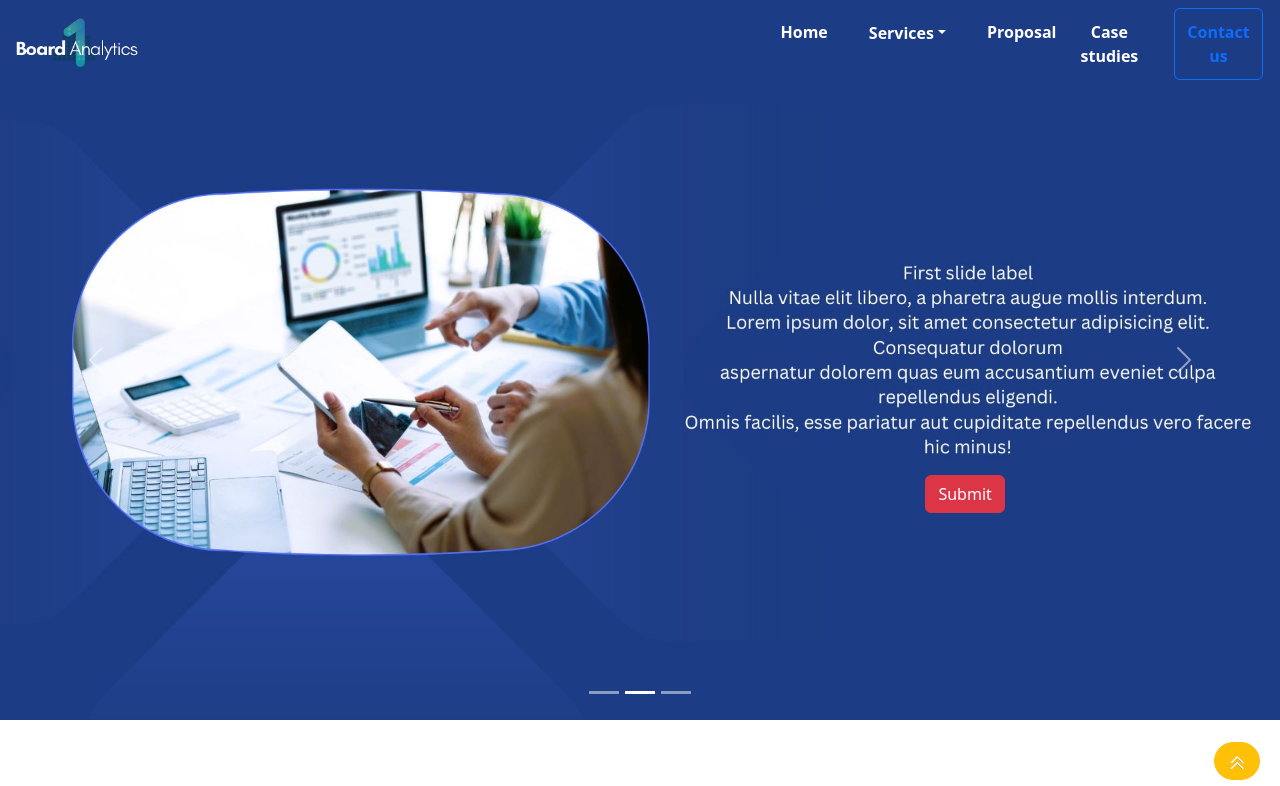
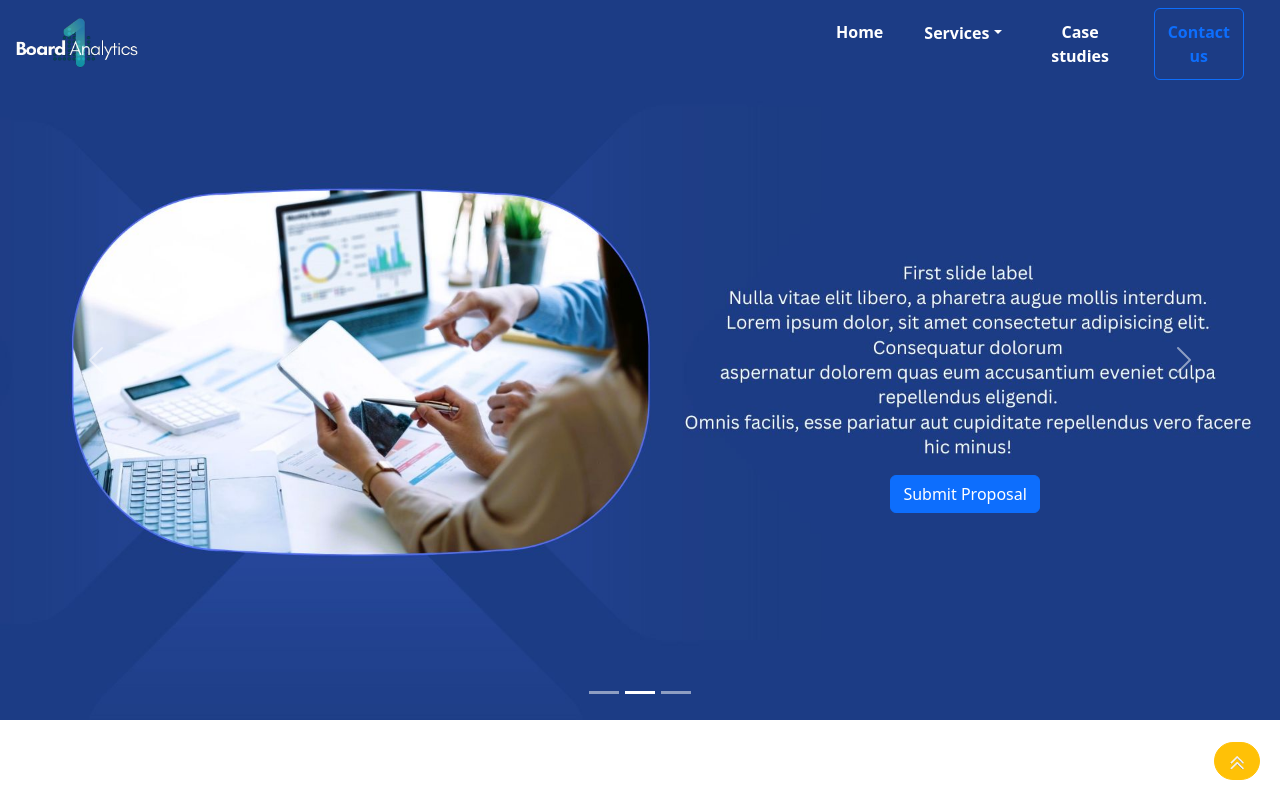
Before and after one commit to Sasijaya2112/one-board-analytics, a React (Create React App) app: page / in a window 1280 px wide. Shown: the top 786 px of the page. Built offline with nearby package versions, Linux system fonts and the light colour scheme.

Commit message:
slide, request form and some other changes

```diff
--- a/package.json
+++ b/package.json
@@ -43,6 +43,6 @@
     ]
   },
   "devDependencies": {
-    "gh-pages": "^6.0.0"
+    "gh-pages": "^6.1.0"
   }
 }
--- a/src/App.css
+++ b/src/App.css
@@ -46,7 +46,7 @@
 }
 
 .navbar.active{
-  background: #1e1e1e;
+  background: rgba(25, 24, 24, 0.9);
   color:white;
 }
 
@@ -65,12 +65,12 @@
   margin-top: 3%;
 }
 
-#contact:hover{
+/* #contact:hover{
   border-radius: 30px;
   font-weight: bold;
-  background-color: rgb(157, 30, 30);
-  border-color: rgb(157, 30, 30);
-}
+  background-color: rgb(8, 107, 220);
+  border-color: rgb(8, 107, 220);
+} */
 
 #slide1{
   margin-top: -45%;
--- a/src/Footer.js
+++ b/src/Footer.js
@@ -7,12 +7,12 @@ import { Col, Row } from 'react-bootstrap';
 
 function Footer() {
   return (
-    <Navbar expand="lg" className="bg-dark lg">
+    <Navbar expand="lg" className="lg" style={{backgroundColor:'#383838'}}>
       <Container>
         <Navbar.Brand href="#home" style={{marginLeft: "0%", color:"white"}}>
         <Row ><Col sm={6} className='fs-6'><i class="bi bi-envelope-at-fill"></i> helloteam@1boardanalytics.com <br></br></Col></Row>
         <Row ><Col sm={6} className='fs-6'><i class="bi bi-geo-alt-fill"></i> London, UK & Chennai, India <br></br></Col></Row>
-        <Row ><Col sm={6} className='fs-6'><i class="bi bi-telephone-fill"></i> UK - +442045755555 & India - +919342311748<br></br></Col></Row>
+        <Row ><Col sm={6} className='fs-6'><i class="bi bi-telephone-fill"></i> UK:+442045755555 & India:+919342311748<br></br></Col></Row>
         </Navbar.Brand>
         <Navbar.Collapse id="basic-navbar-nav">
         </Navbar.Collapse>
--- a/src/RequestForm.js
+++ b/src/RequestForm.js
@@ -3,8 +3,19 @@ import Col from 'react-bootstrap/Col';
 import Form from 'react-bootstrap/Form';
 import Row from 'react-bootstrap/Row';
 import Container from 'react-bootstrap/Container';
+import React, { useState } from 'react';
+// import { Form } from 'react-bootstrap';
+
+
 
 function RequestForm() {
+
+  const [selectedOption, setSelectedOption] = useState('');
+
+  const handleSelectChange = (event) => {
+    setSelectedOption(event.target.value);
+  };
+
   return (
     <div id='proposal'>
     <Container fluid>
@@ -12,14 +23,14 @@ function RequestForm() {
         <h2 className='mt-3 mb-5 text-primary'>Request for Proposal</h2>
       <Row className="mb-3 sm-nowrap">
         <Col sm={6}>
-      <Form.Group controlId="formGridPassword">
-          <Form.Label style={{ textAlign: 'left', marginRight: '0' }}>Name</Form.Label>
+      <Form.Group controlId="formGridPassword" className='mt-2'>
+          {/* <Form.Label style={{ textAlign: 'left', marginRight: '0' }}>Name</Form.Label> */}
           <Form.Control type="text" placeholder="Enter Name"/>
         </Form.Group>
         </Col>
         <Col>
-        <Form.Group as={Col} controlId="formGridEmail">
-          <Form.Label>Email</Form.Label>
+        <Form.Group as={Col} controlId="formGridEmail" className='mt-2'>
+          {/* <Form.Label>Email</Form.Label> */}
           <Form.Control type="email" placeholder="Enter email" />
         </Form.Group>
         </Col>
@@ -27,14 +38,31 @@ function RequestForm() {
 
       <Row className="mb-3">
       <Col sm={6}>
-        <Form.Group as={Col} controlId="formGridEmail">
-          <Form.Label>Contact No.</Form.Label>
-          <Form.Control type="text" placeholder="Enter number" />
+        <Form.Group as={Col} controlId="formGridEmail" className='mt-3'>
+          {/* <Form.Label>Contact No.</Form.Label> */}
+          <Form.Control type="text" placeholder="Enter contact number" />
         </Form.Group>
         </Col>
         <Col>
-        <Form.Group as={Col} controlId="formGridPassword">
-          <Form.Label>Budget</Form.Label>
+        <Form>
+        <Form.Group controlId="exampleForm.SelectCustom" className='mt-3'>
+          {/* <Form.Label>Select an option</Form.Label> */}
+          <Form.Control as="select" onChange={handleSelectChange}>
+            <option value="">Choose Service</option>
+            <option value="option1">Data Analytics</option>
+            <option value="option2">Cloud Solution</option>
+            <option value="option3">Digital Marketing</option>
+            {/* Add more options as needed */}
+          </Form.Control>
+        </Form.Group>
+      </Form>
+      {/* {selectedOption && (
+        <p>Selected Option: {selectedOption}</p>
+      )} */}
+        </Col>
+        <Col>
+        <Form.Group as={Col} controlId="formGridPassword" className='mt-3'>
+          {/* <Form.Label>Budget</Form.Label> */}
           <Form.Control type="number" placeholder="Enter budget" />
         </Form.Group>
         </Col>
@@ -44,11 +72,11 @@ function RequestForm() {
               className="mb-3"
               controlId="exampleForm.ControlTextarea1"
             >
-              <Form.Label>Project description</Form.Label>
-              <Form.Control as="textarea" rows={3} />
+              {/* <Form.Label>Project description</Form.Label> */}
+              <Form.Control as="textarea" placeholder="Enter your query" rows={3} />
             </Form.Group>
 
-      <Button variant="danger" type="submit" className='mb-3 mt-3'>
+      <Button variant="primary" type="submit" className='mb-3 mt-3'>
         Submit
       </Button>
     </Form>
--- a/src/Servicepopup.js
+++ b/src/Servicepopup.js
@@ -44,10 +44,7 @@ function Servicepopup() {
                         facere hic minus!
                         Lorem, ipsum dolor sit amet consectetur adipisicing elit. Sit ipsum autem temporibus esse facilis tempore,
                         voluptatum ullam voluptatem aspernatur aliquid corporis alias porro iure assumenda maxime! Est optio rerum ab.
-                        Lorem ipsum dolor sit, amet consectetur adipisicing elit. Voluptate quam, sint unde error dolor qui doloremque
-                        delectus laborum inventore consequatur, illum facilis quis. Dolorem delectus nam rem asperiores illum. Ipsum!
-                        Lorem ipsum dolor sit amet consectetur adipisicing elit. Quasi consequuntur dolor hic corporis quod adipisci rem.
-                        Ratione error sint consequuntur veritatis saepe praesentium, maxime eum quam consectetur dolor quo nobis!
+                        Lorem ipsum dolor sit, amet consectetur adipisicing elit.
                     </p>
                 </Modal.Body>
             </Modal>
--- a/src/Services1.js
+++ b/src/Services1.js
@@ -1,4 +1,4 @@
-import Button from 'react-bootstrap/Button';
+// import Button from 'react-bootstrap/Button';
 import Card from 'react-bootstrap/Card';
 import Servicepopup from './Servicepopup';
 import logo from './Sampleimages/1.png'
--- a/src/Services2.js
+++ b/src/Services2.js
@@ -1,4 +1,4 @@
-import Button from 'react-bootstrap/Button';
+// import Button from 'react-bootstrap/Button';
 import Card from 'react-bootstrap/Card';
 import Servicepopup from './Servicepopup';
 import './oneboardlogo.png'
--- a/src/Services3.js
+++ b/src/Services3.js
@@ -1,4 +1,4 @@
-import Button from 'react-bootstrap/Button';
+// import Button from 'react-bootstrap/Button';
 import Card from 'react-bootstrap/Card';
 import Servicepopup from './Servicepopup';
 import logo from './Sampleimages/3.png'
--- a/src/Slide.js
+++ b/src/Slide.js
@@ -3,6 +3,7 @@ import logo1 from './Sampleimages/slide1.jpg'
 import logo2 from './Sampleimages/slide2.jpg'
 import logo3 from './Sampleimages/slide3.jpg'
 import { Button } from 'react-bootstrap';
+import Nav from 'react-bootstrap/Nav';
 
 function Slide() {
   return (
@@ -21,9 +22,11 @@ function Slide() {
                     accusantium eveniet culpa repellendus eligendi.<br/> Omnis facilis, esse pariatur aut cupiditate repellendus vero
                     facere hic minus!</p> */}
           </div>
-          <Button variant="danger" type="submit" style={{marginLeft:'70%',marginTop:'20%'}}>
-        Submit
+          <Nav.Link href="#proposal">
+          <Button variant="primary" type="submit" style={{marginLeft:'70%',marginTop:'20%'}}>
+        Submit Proposal
       </Button>
+      </Nav.Link>
         </Carousel.Caption>
       </Carousel.Item>
       <Carousel.Item>
@@ -40,9 +43,11 @@ function Slide() {
                     accusantium eveniet culpa repellendus eligendi.<br/> Omnis facilis, esse pariatur aut cupiditate repellendus vero
                     facere hic minus!</p> */}
           </div>
-          <Button variant="danger" type="submit" style={{marginLeft:'70%',marginTop:'20%'}}>
-        Submit
+          <Nav.Link href="#proposal">
+          <Button variant="primary" type="submit" style={{marginLeft:'70%',marginTop:'20%'}}>
+        Submit Proposal
       </Button>
+      </Nav.Link>
         </Carousel.Caption>
       </Carousel.Item>
       <Carousel.Item>
@@ -59,9 +64,11 @@ function Slide() {
                     accusantium eveniet culpa repellendus eligendi.<br/> Omnis facilis, esse pariatur aut cupiditate repellendus vero
                     facere hic minus!</p> */}
           </div>
-          <Button variant="danger" type="submit" style={{marginLeft:'70%',marginTop:'20%'}}>
-        Submit
+          <Nav.Link href="#proposal">
+          <Button variant="primary" type="submit" style={{marginLeft:'70%',marginTop:'20%'}}>
+        Submit Proposal
       </Button>
+      </Nav.Link>
         </Carousel.Caption>
       </Carousel.Item>
     </Carousel>
--- a/src/Topnavbar.js
+++ b/src/Topnavbar.js
@@ -1,9 +1,9 @@
-import Button from 'react-bootstrap/Button';
+// import Button from 'react-bootstrap/Button';
 import Container from 'react-bootstrap/Container';
-import Form from 'react-bootstrap/Form';
+// import Form from 'react-bootstrap/Form';
 import Nav from 'react-bootstrap/Nav';
 import Navbar from 'react-bootstrap/Navbar';
-import NavDropdown from 'react-bootstrap/NavDropdown';
+// import NavDropdown from 'react-bootstrap/NavDropdown';
 import Contact from './Contact';
 import Image from 'react-bootstrap/Image';
 import logo from '../src/BoardAnalytics.png';
@@ -33,7 +33,7 @@ window.addEventListener('scroll',changeBackground);
         <Navbar.Collapse id="navbarScroll" >
           <Nav
             className="me-auto my-2 my-lg-0"
-            style={{ maxHeight: '100px', marginLeft:"55%" }}
+            style={{ maxHeight: '100px', marginLeft:"60%" }}
             navbarScroll
           >
             <Nav.Link href="#Home" className='nav1 m-1' style={{color:'white',fontWeight:"bold"}} >Home</Nav.Link>
@@ -48,7 +48,7 @@ window.addEventListener('scroll',changeBackground);
         </Dropdown.Menu>
       </Dropdown>
 
-      <Nav.Link href="#proposal" className='nav1 m-1' style={{color:'white',fontWeight:"bold"}} >Proposal</Nav.Link>
+      {/* <Nav.Link href="#proposal" className='nav1 m-1' style={{color:'white',fontWeight:"bold"}} >Proposal</Nav.Link> */}
             <Nav.Link href="http://www.google.com/" target='blank' className='nav1 m-1' style={{color:'white',fontWeight:"bold"}}>Case studies</Nav.Link>
             <Contact/>
           </Nav>
```
Also changed, not shown: 1 other file (tests, documents, lock files or other folders).
